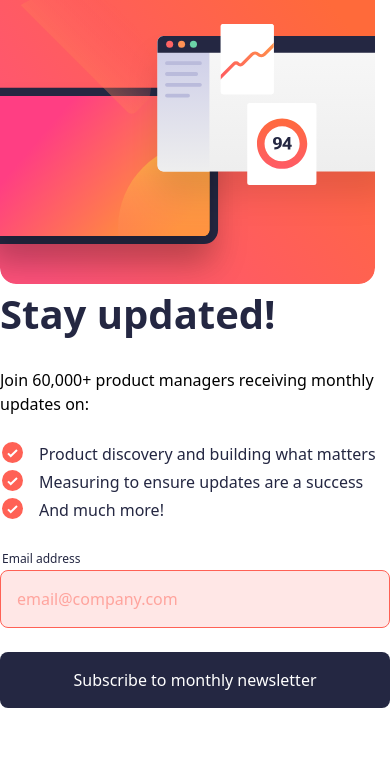
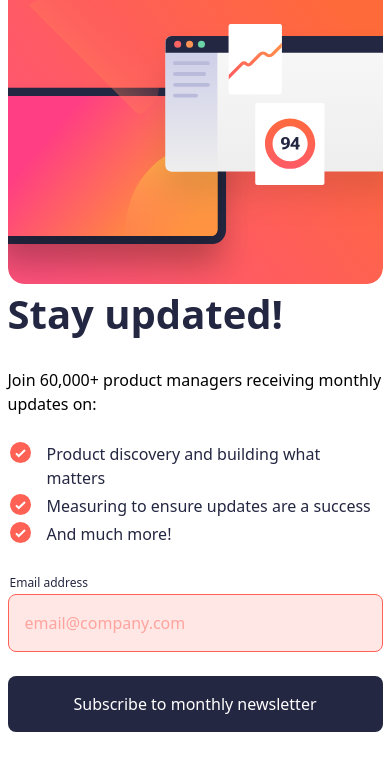
Before and after one commit to NarelaCamara/newsletter-sign-up-with-success-message, a React (Vite) app: page / in a window 390 px wide. Shown: the top 770 px of the page. Built offline with nearby package versions, Linux system fonts and the light colour scheme.

Commit message:
fix: sizes

```diff
--- a/src/components/login/Login.tsx
+++ b/src/components/login/Login.tsx
@@ -40,7 +40,7 @@ export const Login = ({
   };
 
   return (
-    <div className="bg-white min-sm:border-0  min-sm:rounded-[36px] min-sm:p-10  min-sm:py-6 lg:p-8">
+    <div className="bg-white min-sm:border-0 min-w-[375px] min-sm:rounded-[36px] min-sm:p-10  lg:p-8 max-sm:max-w-[375px] ">
       <div className="flex flex-col lg:flex-row-reverse">
         <ResponsiveSignUpImage />
         <div className="flex flex-col lg:w-[448px] lg:justify-center lg:pr-16">
```
